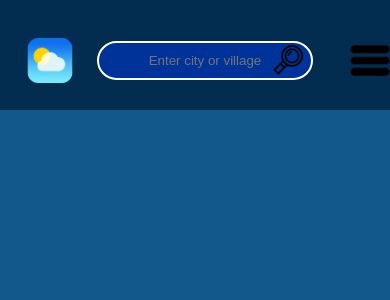
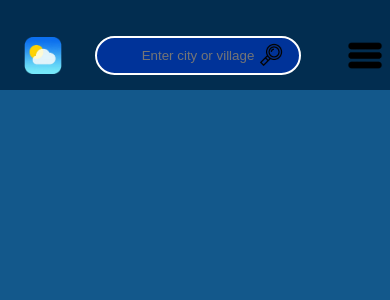
Before and after one commit to GormanProg123/WeatherApp, a React (Create React App) app: page /search in a window 390 px wide. Shown: the top 300 px of the page. Built offline with nearby package versions, Linux system fonts and the light colour scheme.

Commit message:
update code

```diff
--- a/src/pages/search/Header/style.module.css
+++ b/src/pages/search/Header/style.module.css
@@ -203,4 +203,133 @@
     transform: translateX(330px);
     margin-top: 40px;
   }
+
+
+
+@media (max-width: 480px) {
+  .main {
+    flex-direction: column;
+    height: auto;
+    align-items: center;
+    padding: 0 10px;
+  }
+
+  .search {
+    width: 100%;
+    justify-content: center;
+    margin-bottom: 10px;
+  }
+
+  .searchForm {
+    width: 100%;
+    max-width: 100%;
+    justify-content: center;
+  }
+
+  .but {
+    width: 80px;
+    height: 40px;
+    margin-left: 0;
+    transform: translateY(35px);
+  }
+
+  .google {
+    max-width: 70%;
+    margin: 0;
+    transform: translateY(35px);
+    margin-left: -85px;
+  }
+
+  .icon {
+    width: 30px;
+    height: 30px;
+    background-size: contain;
+    transform: translateY(35px);
+  }
+
+  .op {
+    width: 60px;
+    height: 40px;
+    margin-right: -340px;
+    transform: translateY(-15px);
+  }
+
+  .menu {
+    width: 100%;
+    right: 0;
+    top: 60px;
+  }
+
+  .item {
+    font-size: 12px;
+    padding: 8px;
+    line-height: 3;
+    width: 100px;
+    margin-top: 30px;
+    transform: translateX(325px);
+  }
 }
+
+
+@media (min-width: 481px) and (max-width: 768px) {
+  .main {
+    flex-direction: column;
+    height: auto;
+    align-items: center;
+    padding: 0 20px;
+  }
+
+  .search {
+    width: 100%;
+    justify-content: center;
+    margin-bottom: 10px;
+  }
+
+  .searchForm {
+    width: 100%;
+    max-width: 90%;
+    justify-content: center;
+  }
+
+  .but {
+    width: 100px;
+    height: 50px;
+    transform: translateY(35px);
+    margin-left: -10px;
+  }
+
+  .google {
+    max-width: 80%;
+    margin: 0;
+    transform: translateY(35px);
+  }
+
+  .icon {
+    width: 40px;
+    height: 40px;
+    background-size: contain;
+    transform: translateY(35px);
+  }
+
+  .op {
+    width: 70px;
+    height: 50px;
+    transform: translateY(-25px);
+    margin-right: -350px;
+  }
+
+  .menu {
+    width: 100%;
+    right: 0;
+  }
+
+  .item {
+    font-size: 14px;
+    padding: 10px;
+    line-height: 1;
+    width: 100px;
+    transform: translateX(330px);
+    margin-top: 40px;
+  }
+}
+}
```
